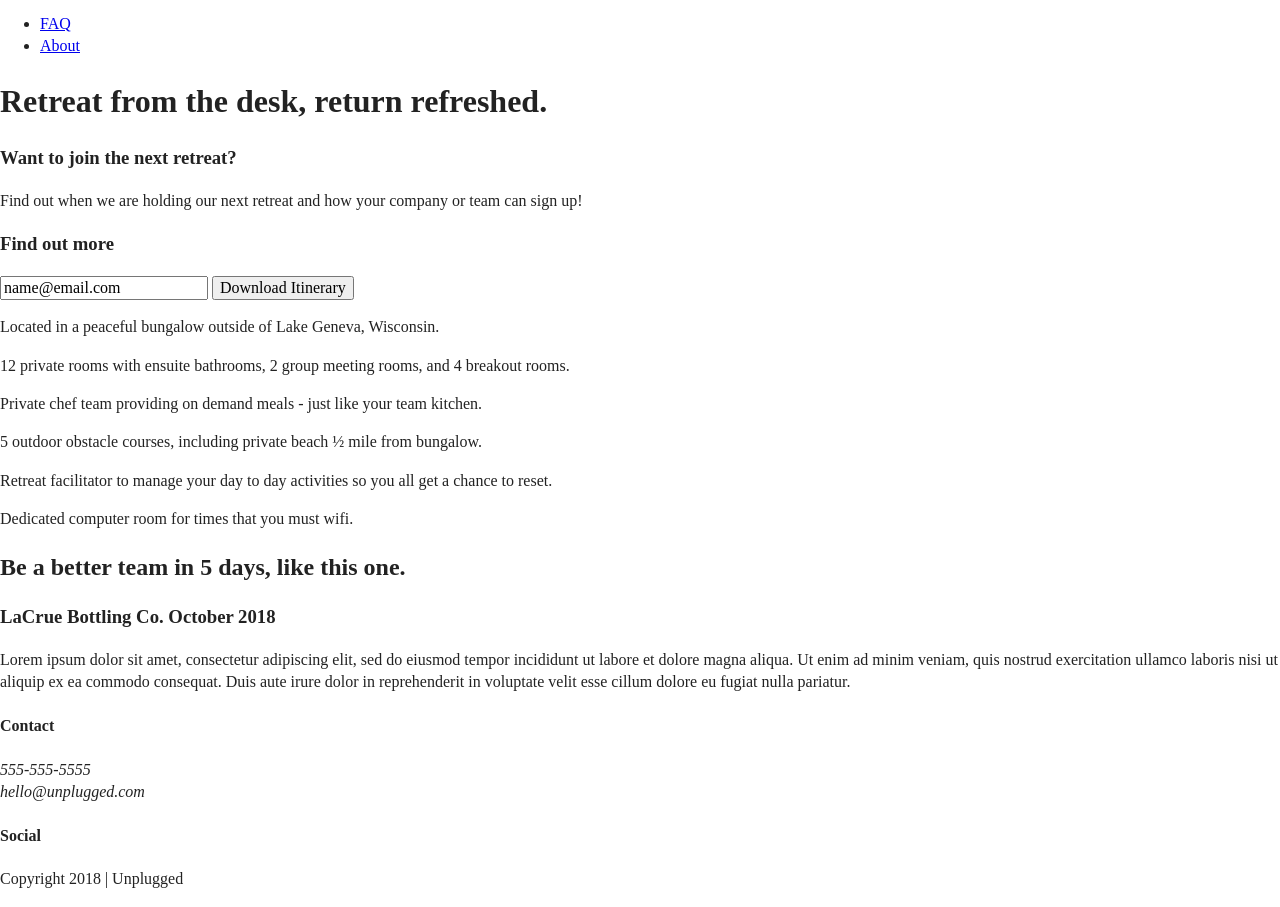
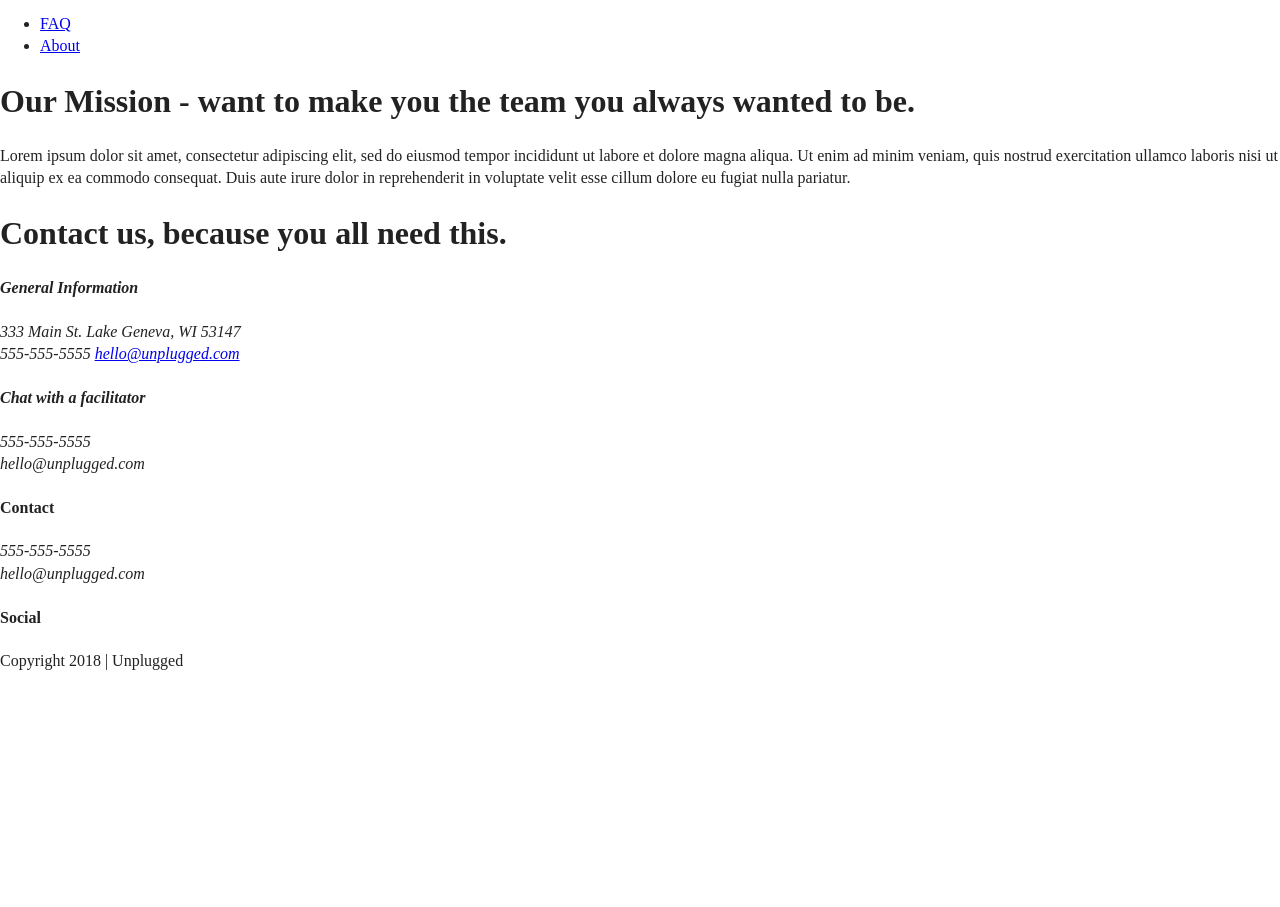
Before and after one commit to Josh-Darling13/unplugged, a website: page about/index.html in a window 1280 px wide. Shown: the part 27-934 px from the top of the page. After the commit the page ends 800 px from the top, so only its background shows below. Drawn offline with Linux system fonts and the light colour scheme; files that its build step writes are made by us from their sources; files whose address does not match are found by name.

```diff
--- a/about/index.html
+++ b/about/index.html
@@ -22,6 +22,11 @@
   <meta name="theme-color" content="#fafafa">
 </head>
 
+<!--*****
+  ABOUT PAGE
+  ***-->
+
+
 <body>
   <header>                                                                          <!--************* HEADER *****************-->
     <div class="content-wrapper">                                                   <!--************* Content wraper *****************-->
@@ -41,104 +46,52 @@
   <main>                                                                            <!--************ MAIN *****************-->
 
 
-    <section class="hero-area">                                                     <!--************ Hero Area  *****************-->
+    <section class="mission">                                                    <!--************ mission statment *****************-->
       <div class="content-wrapper">
-        <h1>Retreat from the desk, return refreshed.</h1>
+        <div class="mission-conent">
+          <h1>Our Mission - want to make you
+            the team you always wanted to be.
+          </h1>
+          <p>
+            Lorem ipsum dolor sit amet, consectetur adipiscing elit,
+            sed do eiusmod tempor incididunt ut labore et dolore magna
+            aliqua. Ut enim ad minim veniam, quis nostrud exercitation
+            ullamco laboris nisi ut aliquip ex ea commodo consequat.
+            Duis aute irure dolor in reprehenderit in voluptate velit
+            esse cillum dolore eu fugiat nulla pariatur.
+          </p>
+        </div>
       </div>
     </section>
 
 
 
-    <aside>                                                                         <!--************ Aside  *****************-->
+
+
+    <section class="map">                                                        <!--************ MAP  *****************-->
+      <figure>
+      </figure>
+    </section>
+
+    <section class="contact-section">
       <div class="content-wrapper">
-        <div class="form-description">                                              <!--************  TEXT form *****************-->
-            <h3>Want to join the next retreat?</h3>
+        <h1>Contact us,
+          because you all need this.</h1>
+          <address>
+            <h4>General Information</h4>
+            <p>333 Main St. Lake Geneva, WI 53147<br>
+              555-555-5555
+              <a href="mailto:hello@unplugged.com">hello@unplugged.com</a>
+            </p>
+            <h4>Chat with a facilitator</h4>
             <p>
-              Find out when we are holding our next retreat and how your company or team can sign up!
+              555-555-5555<br>
+              hello@unplugged.com
             </p>
-          </div>
-          <div class="form">                                                        <!--************ INPUTE form *****************-->
-              <h3>Find out more</h3>
-              <input type="text" name="name" value="name@email.com">
-              <input type="button" value="Download Itinerary">
-          </div>
-        </div>
-      </div>
-      <!-- aside content wrapper ends -->
-    </aside>
-
-    <section class="features">                                                        <!--************ features  *****************-->
-      <div class="content-wrapper">
-        <div class="features-items">
-          <article>
-            <p class="fontawesome-icon">
-            </p>
-            <p class="features-item-description">
-              Located in a peaceful bungalow outside of
-              Lake Geneva, Wisconsin.
-            </p>
-          </article>
-          <article>
-            <p class="fontawesome-icon">
-            </p>
-            <p class="features-item-description">
-              12 private rooms with ensuite bathrooms,
-              2 group meeting rooms, and 4 breakout rooms.
-            </p>
-          </article>
-          <article>
-            <p class="fontawesome-icon">
-            </p>
-            <p class="features-item-description">
-              Private chef team providing on demand meals
-              - just like your team kitchen.
-            </p>
-          </article>
-          <article>
-            <p class="fontawesome-icon">
-            </p>
-            <p class="features-item-description">
-              5 outdoor obstacle courses, including private
-              beach ½ mile from bungalow.
-            </p>
-          </article>
-          <article>
-            <p class="fontawesome-icon">
-            </p>
-            <p class="features-item-description">
-              Retreat facilitator to manage your day to
-              day activities so you all get a chance to reset.
-            </p>
-          </article>
-          <article>
-            <p class="fontawesome-icon">
-            </p>
-            <p class="features-item-description">
-              Dedicated computer room for times that you must wifi.
-            </p>
-          </article>
-        </div>
+          </address>
       </div>
     </section>
 
-    <section class="reviews">                                                       <!--************ reviews  *****************-->
-      <div class="content-wrapper">
-        <h2>Be a better team in 5 days, like this one.</h2>
-        <article>
-          <div>
-            <h3>LaCrue Bottling Co. October 2018</h3>
-            <p>
-              Lorem ipsum dolor sit amet, consectetur adipiscing elit,
-              sed do eiusmod tempor incididunt ut labore et dolore magna
-              aliqua. Ut enim ad minim veniam, quis nostrud exercitation
-              ullamco laboris nisi ut aliquip ex ea commodo consequat.
-              Duis aute irure dolor in reprehenderit in voluptate velit
-              esse cillum dolore eu fugiat nulla pariatur.
-            </p>
-          </div>
-        </article>
-      </div>
-    </section>
 
   </main>
   <footer>                                                                          <!--************* FOOTER *****************-->
@@ -161,7 +114,7 @@
               <a href="https://www.facebook.com/squiddarling/" target="_blank"></a>
             </p>
             <p>
-              <a href="https://twitter.com/Skillcrush" target="_blank"></a>
+              <a href="https://twitter.com/therealjoshdarling" target="_blank"></a>
             </p>
             <p>
               <a href="https://www.instagram.com/therealjoshdarling/" target="_blank"></a>
```
